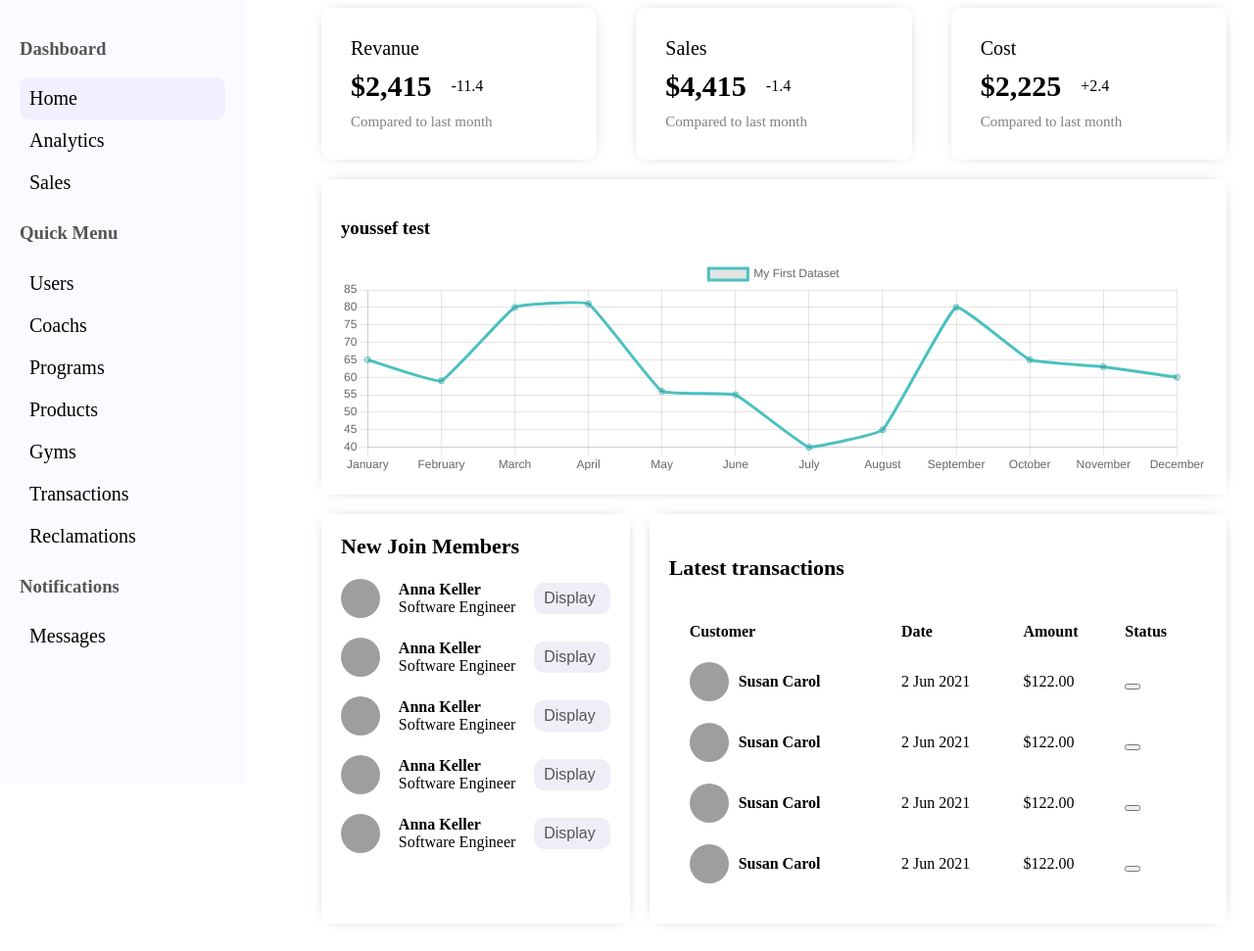
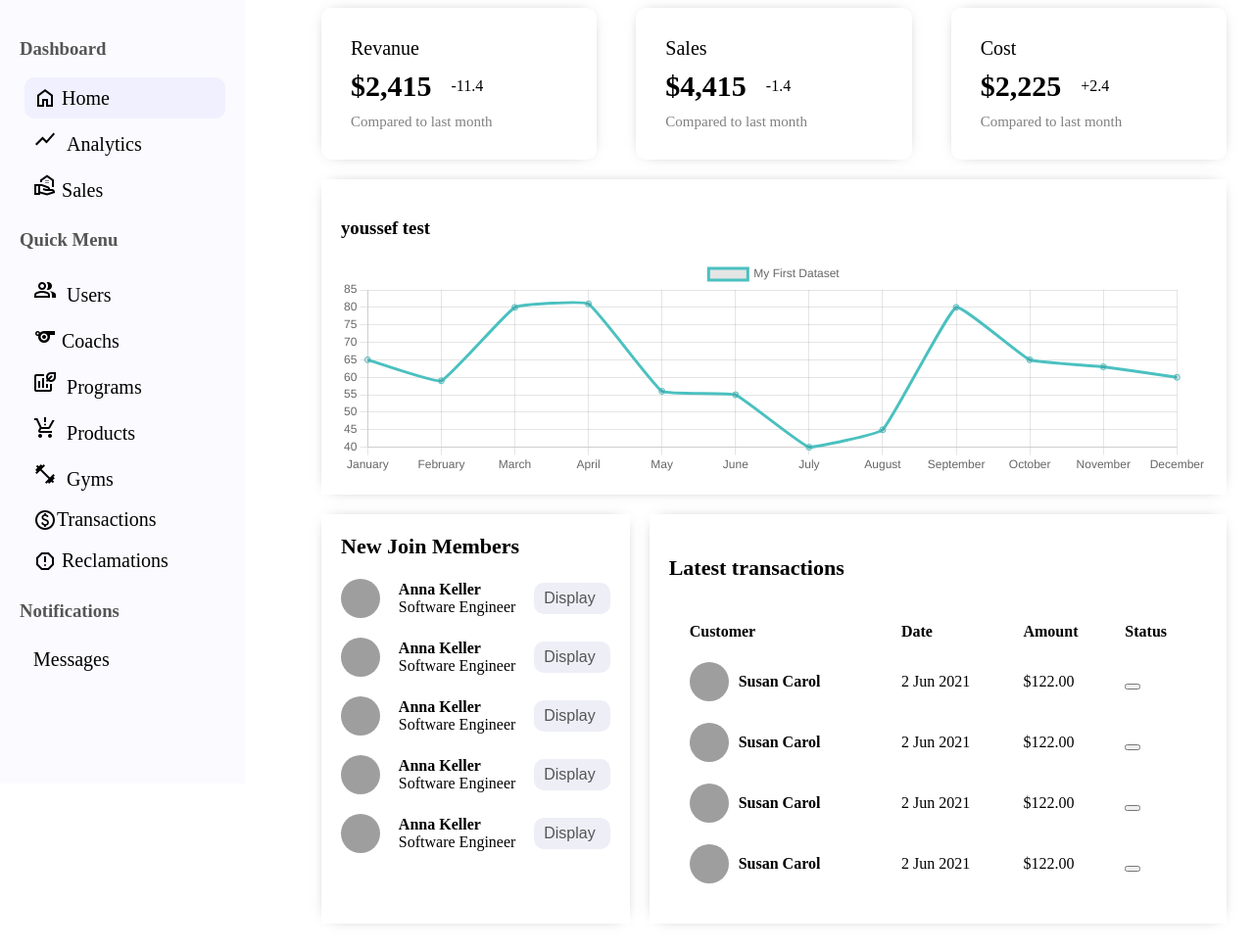
Before and after one commit to Youssef-BS/GymSphere, a Symfony app: template templates/admin/index.html.twig in a window 1280 px wide. Shown: the whole page at 98% size. Run offline with Twig, Linux system fonts and the light colour scheme; the template is opened without the code that fills it, so the values that code supplies are empty; some libraries are stand-ins or nearby versions; grey boxes are pictures that could not be loaded.

Commit message:
aad icons in sidebar file twig

```diff
--- a/templates/admin/component/sideBar.html.twig
+++ b/templates/admin/component/sideBar.html.twig
@@ -2,6 +2,7 @@
 <html>
 <head>
 <link href="https://fonts.googleapis.com/icon?family=Material+Icons" rel="stylesheet">
+<link rel="stylesheet" href="https://fonts.googleapis.com/css2?family=Material+Symbols+Outlined:opsz,wght,FILL,GRAD@24,400,0,0" />
 <style>
 .sidebar {
   flex: 1;
@@ -12,11 +13,13 @@
   left : 0;
   width : 250px;
   margin-right : 250px;
+  align-items : center;
 }
 
 .sidebarWrapper {
   padding: 20px;
   color: #555;
+  align-items :center;
 }
 
 .sidebarList {
@@ -25,7 +28,7 @@
 }
 
 .sidebarListItem {
-  padding: 10px;
+  padding: 9px;
   cursor: pointer;
   display: flex;
   align-items: center;
@@ -44,6 +47,13 @@
 li , a{
   text-decoration: none;
   color : black;
+  align-items:center;
+  margin-left: 5px;
+}
+
+
+ul {
+  align-items: center;
 }
 </style>
  <body>
@@ -53,17 +63,26 @@ li , a{
           <h3 class="sidebarTitle">Dashboard</h3>
           <ul class="sidebarList">
             {# <Link to="/" class="link"> #}
-            <li class="sidebarListItem active">
+            <li class="sidebarListItem active ">
+            <span class="material-symbols-outlined">
+home
+</span>
               <LineStyle class="sidebarIcon" />
              <a href="{{ path('dashboard') }}">Home</a>
             </li>
             {# </Link> #}
             <li class="sidebarListItem">
               <Timeline class="sidebarIcon" />
+              <span class="material-symbols-outlined">
+show_chart
+</span>
               <a href="{{ path('analystic') }}">Analytics</a>
             </li>
             <li class="sidebarListItem">
               <TrendingUp class="sidebarIcon" />
+              <span class="material-symbols-outlined">
+real_estate_agent
+</span>
               Sales
             </li>
           </ul>
@@ -74,32 +93,53 @@ li , a{
             {# <Link to="/users" class="link"> #}
               <li class="sidebarListItem">
                 <PermIdentity class="sidebarIcon" />
+                <span class="material-symbols-outlined">
+group
+</span>
                    <a href="{{ path('users') }}">Users</a>
               </li>
               <li class="sidebarListItem">
                 <PermIdentity class="sidebarIcon" />
+                <span class="material-symbols-outlined">
+sports
+</span>
                 Coachs
               </li>
               <li class="sidebarListItem">
                 <PermIdentity class="sidebarIcon" />
+                <span class="material-symbols-outlined">
+energy_program_time_used
+</span>
                   <a href="{{ path('programs') }}">Programs</a>
               </li>
             {# </Link> #}
             {# <Link to="/products" class="link"> #}
               <li class="sidebarListItem">
                 <Storefront class="sidebarIcon" />
+                <span class="material-symbols-outlined">
+production_quantity_limits
+</span>
                 <a href="{{ path('produts') }}">Products</a>
               </li>
               <li class="sidebarListItem">
                 <Storefront class="sidebarIcon" />
+                <span class="material-symbols-outlined">
+fitness_center
+</span>
                 <a href="{{ path('gyms') }}">Gyms</a>
               </li>
             {# </Link> #}
             <li class="sidebarListItem">
+            <span class="material-symbols-outlined">
+paid
+</span>
               <AttachMoney class="sidebarIcon" />
               Transactions
             </li>
             <li class="sidebarListItem">
+            <span class="material-symbols-outlined">
+report
+</span>
               <BarChart class="sidebarIcon" />
              <a href="{{ path('reclamation') }}">Reclamations</a>
             </li>
```
